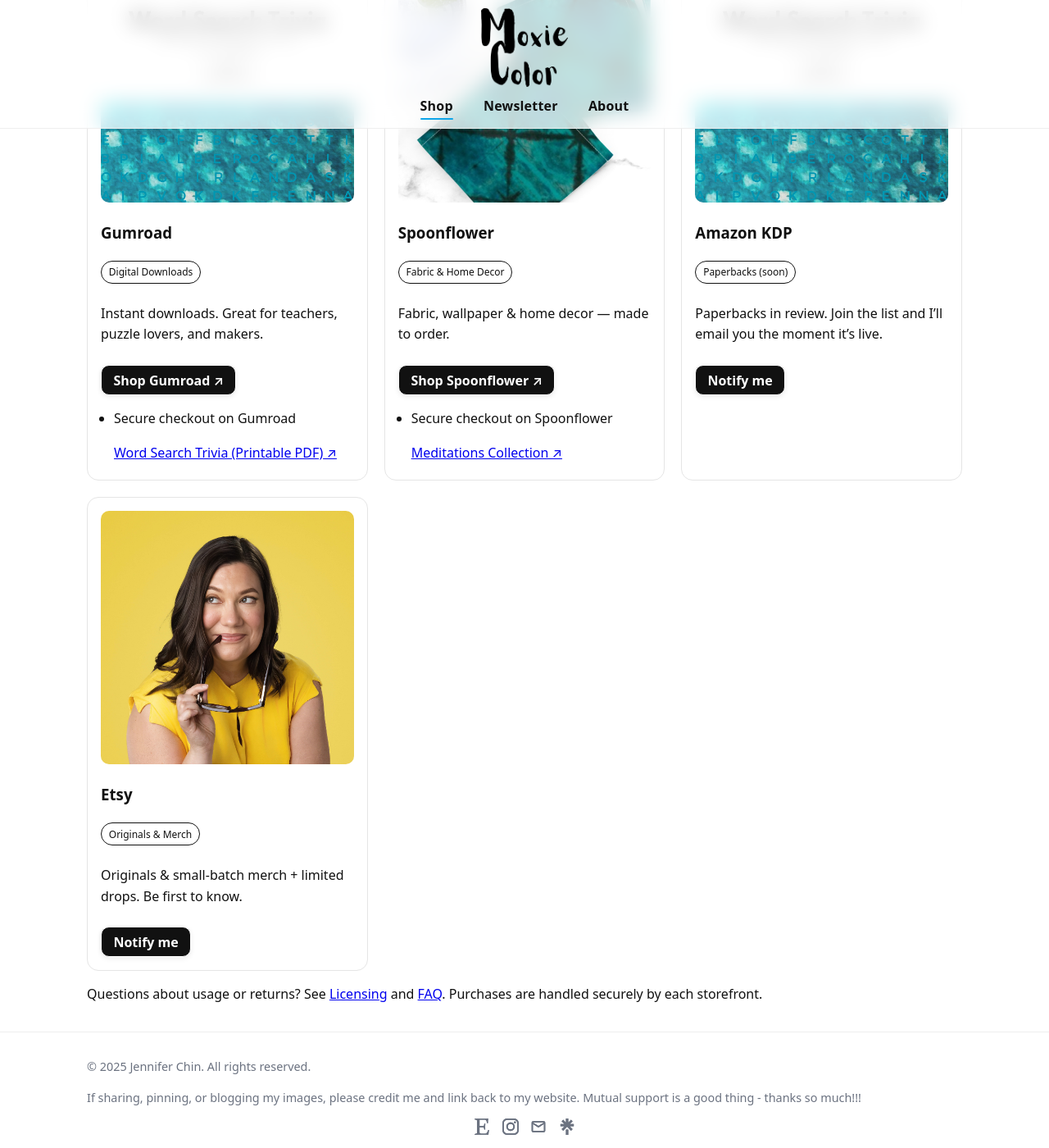
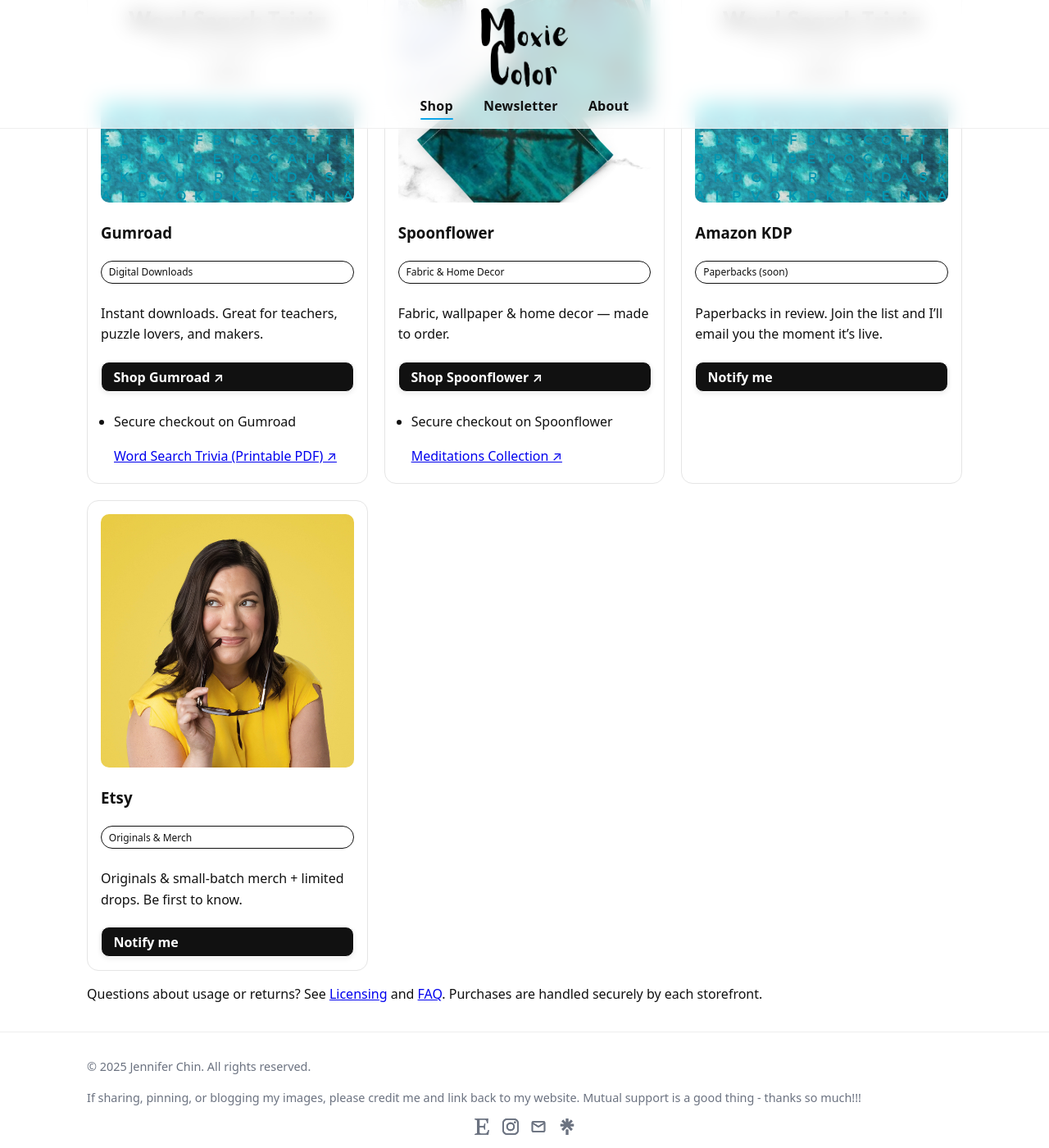
Before and after one commit to MoxieColor/moxiecolor, a Jekyll site: the page built from pages/shop.md, in a window 1280 px wide and 1400 px high, scrolled down 294 px. Shown: the whole window at 82% size. Built offline with Jekyll 4.4.1, drawn with Linux system fonts in a browser that asks for light colours.

Commit message:
Update styles.css

```diff
--- a/assets/styles.css
+++ b/assets/styles.css
@@ -660,3 +660,6 @@
 .btn{display:inline-block;margin-top:.5rem;padding:.6rem .9rem;border-radius:10px;border:1px solid currentColor;text-decoration:none}
 .featured{margin:.75rem 0 0;padding-left:1rem}
 .featured li{margin:.25rem 0}
+.shop-card{display:flex;flex-direction:column}
+.shop-card .btn{margin-top:.25rem}
+.shop-card .featured{margin-top:.5rem}
```
